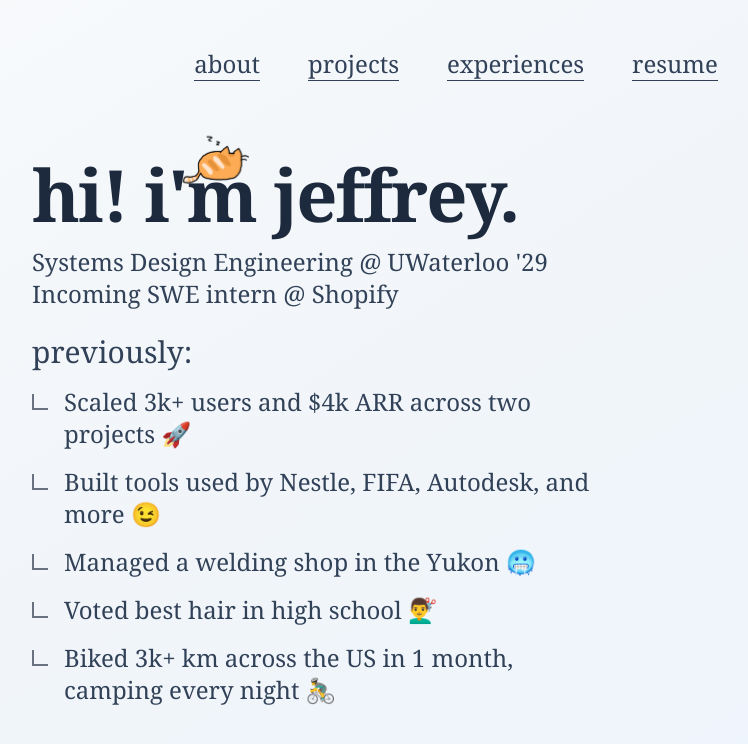
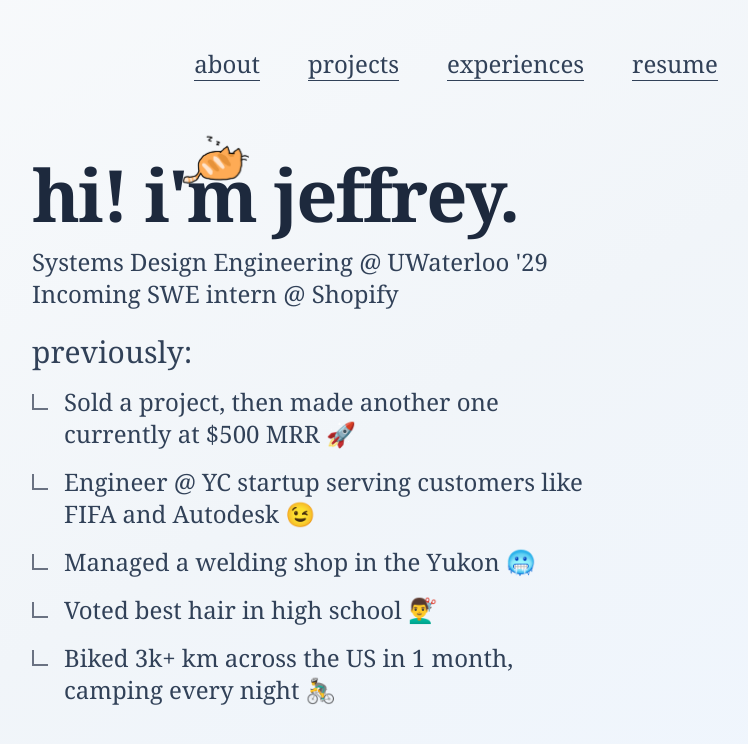
Before and after one commit to JeffreyLin1/jeffreylin, a Next.js app: page / in a window 1280 px wide. Shown: the top 744 px of the page, without its empty margins (184-932 px from the left). Built offline with nearby package versions, Linux system fonts and the light colour scheme.

Commit message:
edit landing page

```diff
--- a/app/page.js
+++ b/app/page.js
@@ -13,8 +13,8 @@ export default function Home() {
 
   // Array of achievements
   const achievements = [
-    "Scaled 3k+ users and $4k ARR across two projects 🚀",
-    "Built tools used by Nestle, FIFA, Autodesk, and more 😉",
+    "Sold a project, then made another one currently at $500 MRR 🚀",
+    "Engineer @ YC startup serving customers like FIFA and Autodesk 😉",
     "Managed a welding shop in the Yukon 🥶",
     "Voted best hair in high school 💇‍♂️",
     "Biked 3k+ km across the US in 1 month, camping every night 🚴‍♂️",
```
